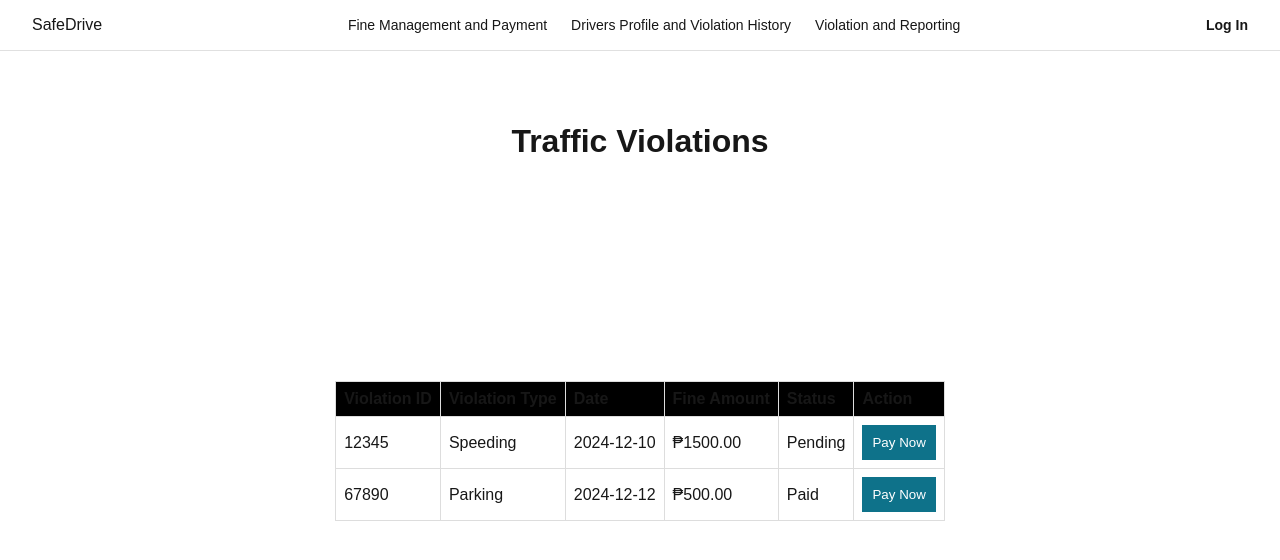
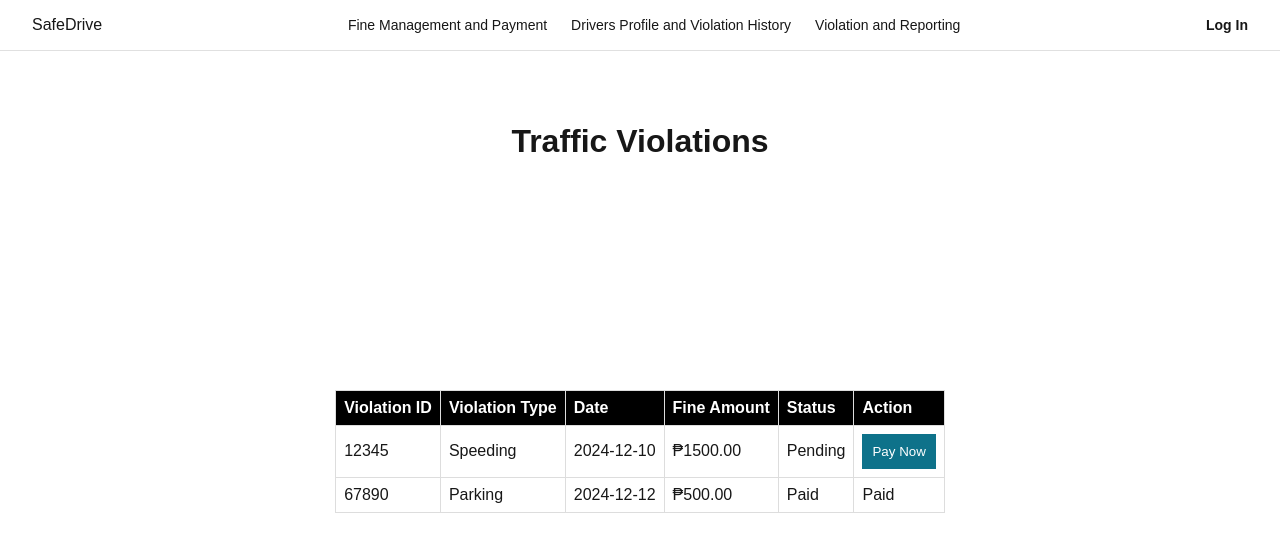
Before and after one commit to bananaNuggets75/traffic-management-system, a Next.js app: page /payment in a window 1280 px wide. Shown: the top 560 px of the page. Built offline with nearby package versions, Linux system fonts and the light colour scheme.

Commit message:
update: payment

```diff
--- a/app/payment/page.tsx
+++ b/app/payment/page.tsx
@@ -1,11 +1,10 @@
 'use client';
-import React from 'react'
+import React, { useState } from 'react';
 import styles from '../page.module.css';
 
-const ViolationTable = ({ violations }) => {
+const ViolationTable = ({ violations, onPayFine }) => {
   return (
     <div>
-
       <table>
         <thead>
           <tr>
@@ -24,13 +23,19 @@ const ViolationTable = ({ violations }) => {
               <td>{violation.type}</td>
               <td>{violation.date}</td>
               <td>{violation.amount}</td>
-              <td>{violation.status}</td>
               <td>
-
-                  <button>
+                <span className={violation.status === 'Paid' ? styles.paid : styles.pending}>
+                  {violation.status}
+                </span>
+              </td>
+              <td>
+                {violation.status === 'Pending' ? (
+                  <button onClick={() => onPayFine(violation.id)}>
                     Pay Now
                   </button>
-
+                ) : (
+                  <span>Paid</span>
+                )}
               </td>
             </tr>
           ))}
@@ -47,17 +52,24 @@ const ViolationTable = ({ violations }) => {
           border: 1px solid #ddd;
         }
         th {
-          background-color:rgb(0, 0, 0);
+          background-color: rgb(0, 0, 0);
+          color: white;
         }
         button {
-          background-color:rgb(14, 114, 138);
+          background-color: rgb(14, 114, 138);
           color: white;
           border: none;
           padding: 10px;
           cursor: pointer;
         }
         button:hover {
-          background-color:rgb(97, 167, 220);
+          background-color: rgb(97, 167, 220);
+        }
+        .${styles.pending} {
+          color: red;
+        }
+        .${styles.paid} {
+          color: green;
         }
       `}</style>
     </div>
@@ -65,19 +77,21 @@ const ViolationTable = ({ violations }) => {
 };
 
 export default function PaymentPage() {
-  const violations = [
+  const [violations, setViolations] = useState([
     { id: 12345, type: 'Speeding', date: '2024-12-10', amount: '₱1500.00', status: 'Pending' },
     { id: 67890, type: 'Parking', date: '2024-12-12', amount: '₱500.00', status: 'Paid' },
-  ];
+  ]);
 
-  return <div className={styles.page}>
+  const handlePayFine = (id) => {
+    setViolations(violations.map(violation =>
+      violation.id === id ? { ...violation, status: 'Paid' } : violation
+    ));
+  };
 
-  <h1>Traffic Violations</h1>
-  <ViolationTable violations={violations} />
-
-
-
+  return (
+    <div className={styles.page}>
+      <h1>Traffic Violations</h1>
+      <ViolationTable violations={violations} onPayFine={handlePayFine} />
     </div>
-
-
+  );
 }
```
